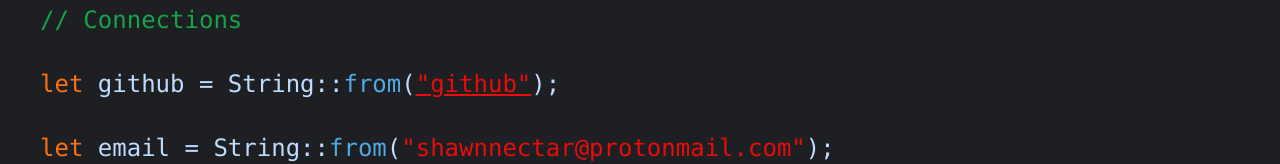
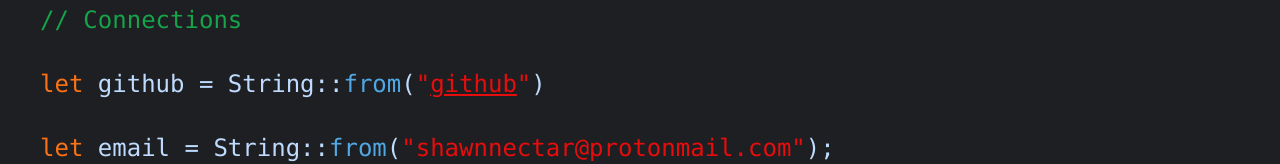
Before and after one commit to ShawnNectar/portfolio-v1, a Vue app: page / in a window 1280 px wide. Shown: the part 740-904 px from the top of the page. Built offline with nearby package versions, Linux system fonts and the light colour scheme.

Commit message:
[Minor] parentheses position outside span

```diff
--- a/src/components/Connections.vue
+++ b/src/components/Connections.vue
@@ -3,7 +3,8 @@
         <h1 class="text-2xl text-green-600 font-mono pb-2">// Connections </h1>
         <div>
             <h1 class="pt-6 pb-2">
-                <span class="text-orange-500">let </span>github = String::<span style="color: #50a8e4;">from</span>(<span style="color: #e70d0d;"><a style="text-decoration: underline" href="https://github.com/ShawnNectar" target="_blank">"github"</a></span>);
+                <span class="text-orange-500">let </span>github = String::<span style="color: #50a8e4;">from</span>(<span
+                style="color: #e70d0d;">"<a style="text-decoration: underline" href="https://github.com/ShawnNectar" target=”_blank”>github</a>"</span>)
             </h1>
             <h1 class="pt-6 pb-2">
                 <span class="text-orange-500">let </span>email = String::<span style="color: #50a8e4;">from</span>(<span style="color: #e70d0d; cursor: pointer;" @click="copyText('shawnnectar@protonmail.com', 'showCopiedEmail')" ref="emailRef">"shawnnectar@protonmail.com"</span>);
```
